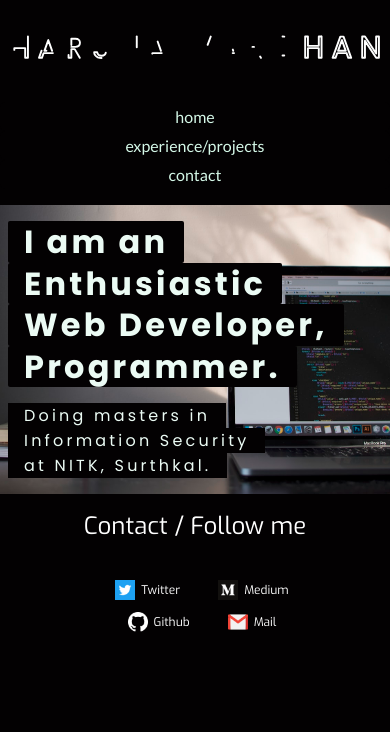
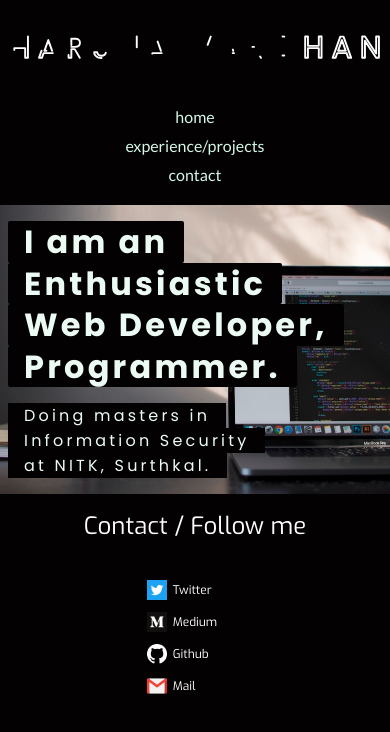
Before and after one commit to HarshaVardhanNakkina/Computing-Lab, a React app in the folder task3/portfolio-react/: page /#/ in a window 390 px wide. Shown: the top 732 px of the page. Built offline with nearby package versions, Linux system fonts and the light colour scheme.

Commit message:
adjusted footer for mobile

```diff
--- a/task3/portfolio-react/src/components/Footer/footer.scss
+++ b/task3/portfolio-react/src/components/Footer/footer.scss
@@ -32,6 +32,7 @@
   flex-direction: row;
   text-transform: capitalize;
   flex-wrap: wrap;
+  padding: 0;
 
   li {
     width: max-content;
@@ -58,3 +59,11 @@
     @include bg-image-icon('../../assets/gmail-32px.png');
   }
 }
+
+@media screen  and (max-width: 800px) {
+  .contact-list {
+    flex-direction: column;
+    align-content: center;
+    justify-content: space-around;
+  }
+}
```
